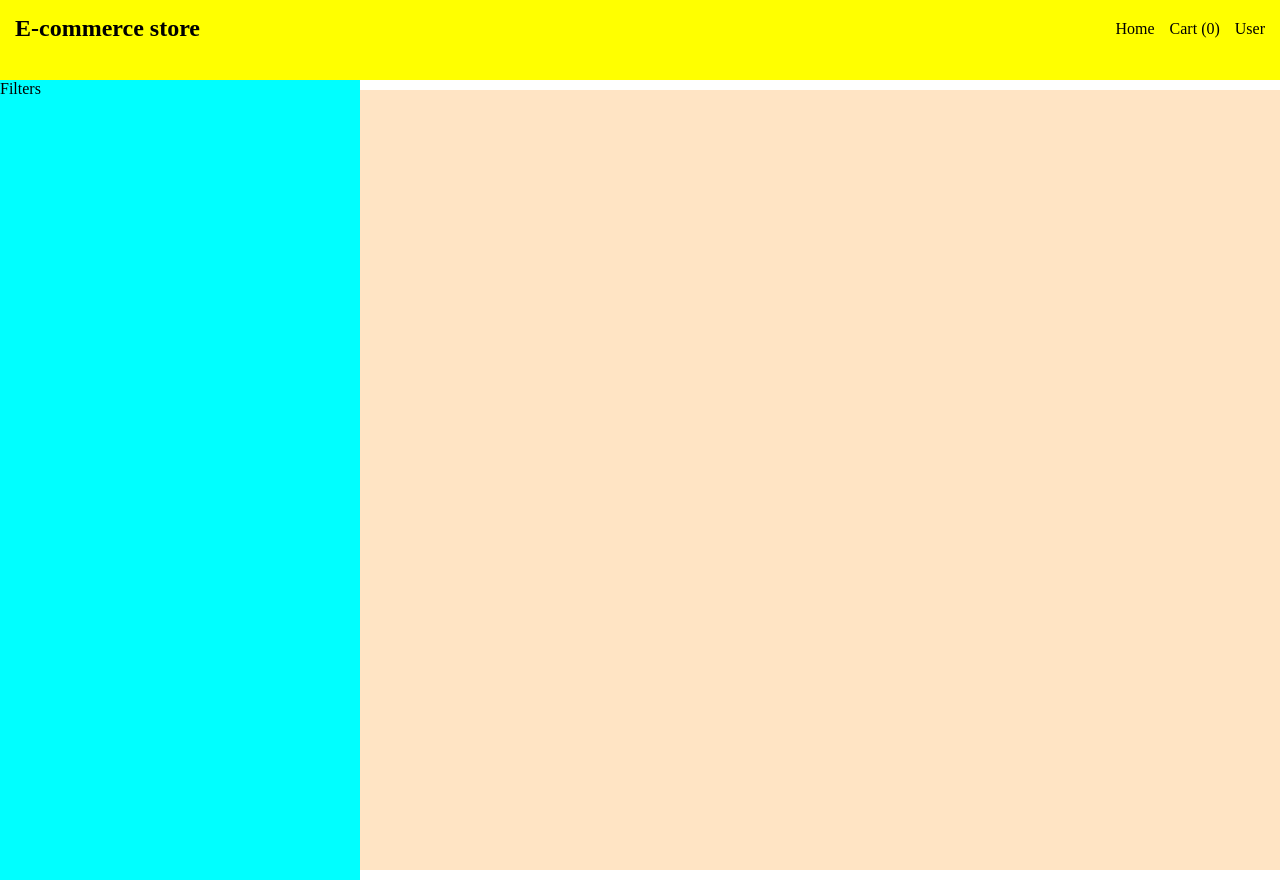
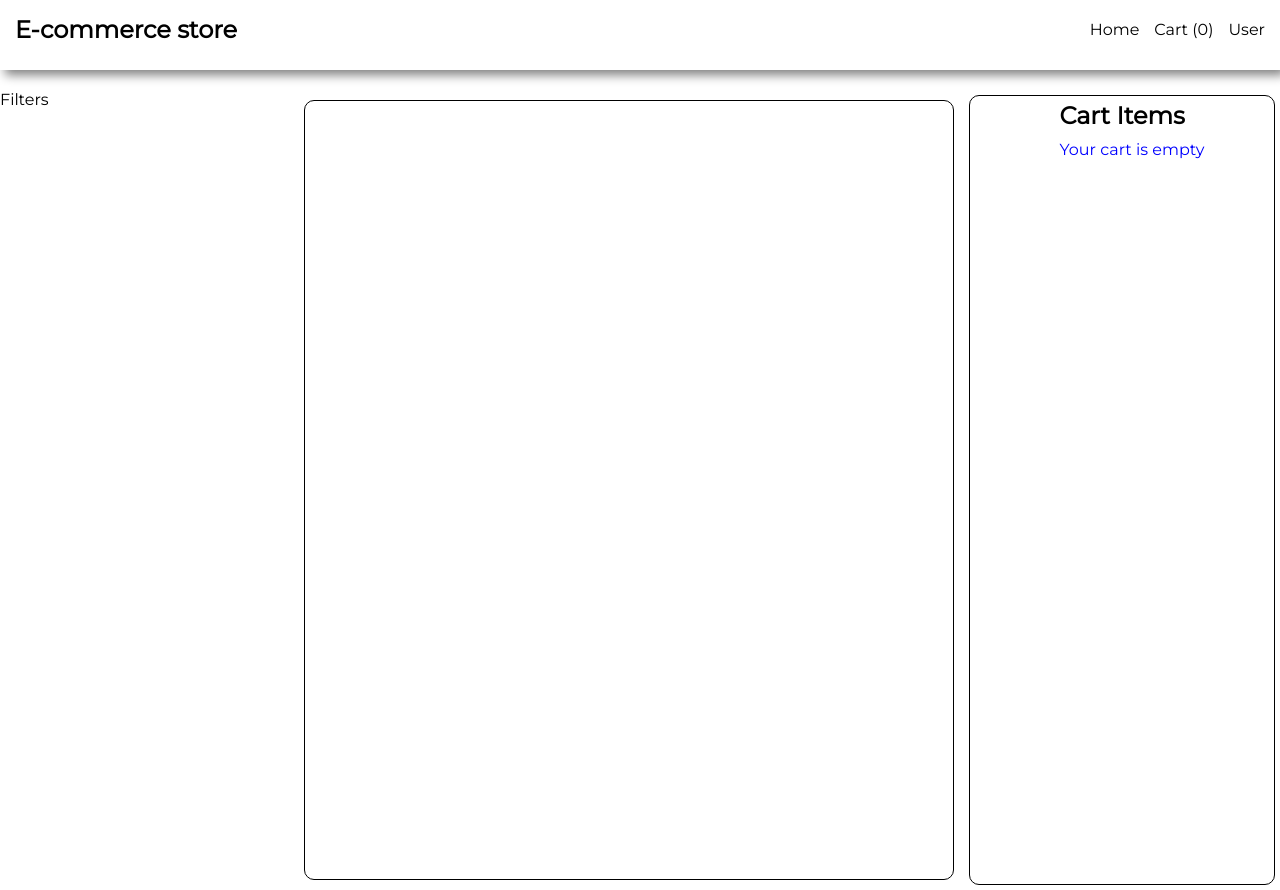
Before and after one commit to Pujarini/vanilla-js-projects, a website built with webpack: page product-listing-page/src/template.html in a window 1280 px wide. Built offline with nearby package versions, Linux system fonts and the light colour scheme; no server answers.

Commit message:
modified css and cart logic added with css

```diff
--- a/product-listing-page/src/styles/main.css
+++ b/product-listing-page/src/styles/main.css
@@ -1,12 +1,26 @@
+@import url("https://fonts.googleapis.com/css2?family=Montserrat&display=swap");
+
 * {
   margin: 0;
   padding: 0;
 }
 
+body {
+  font-family: "Montserrat", sans-serif;
+  overflow: hidden;
+}
+
 nav {
-  background-color: yellow;
-  height: 50px;
+  height: 70px;
   padding: 15px;
+  position: fixed;
+  width: 100%;
+  top: 0;
+  left: 0;
+  right: 0;
+  box-sizing: border-box;
+  box-shadow: 5px 5px 10px grey;
+  z-index: 1;
 }
 
 nav ul {
@@ -30,28 +44,28 @@ nav ul li {
   display: flex;
   justify-content: space-between;
   height: 100vh;
+  margin: 30px auto;
+  position: relative;
+  top: 60px;
+  overflow: auto;
 }
 .filters__container {
-  background-color: aqua;
+  /* background-color: aqua; */
   flex: 1;
 }
 .products__container {
-  flex: 1 500px;
+  flex: 2;
   display: flex;
   justify-content: center;
   align-items: center;
   flex-wrap: wrap;
   gap: 20px;
   padding: 30px;
-  margin: 10px auto;
-  background-color: bisque;
-}
-
-#cart__container {
+  margin: 10px;
+  /* background-color: bisque; */
+  overflow: scroll;
   border: 1px solid;
-  display: none;
-  background-color: orange;
-  flex: 1;
+  border-radius: 10px;
 }
 
 .product-card {
@@ -62,6 +76,7 @@ nav ul li {
   padding: 5px;
   border: 1px solid #d8dfdb;
   border-radius: 5%;
+  gap: 5px;
 }
 
 .product-card img {
@@ -102,3 +117,23 @@ nav ul li {
 .product-card button:hover {
   transform: scale(1.1);
 }
+
+#cart__container {
+  display: flex;
+  flex-direction: column;
+  gap: 10px;
+  padding: 30px;
+  border: 1px solid;
+  border-radius: 10px;
+  flex: 1;
+  overflow: scroll;
+  padding: 5px;
+  align-items: center;
+  margin: 5px;
+}
+
+.cart__info {
+  display: flex;
+  gap: 10px;
+  color: blue;
+}
--- a/product-listing-page/src/utils/addItemsToCart.js
+++ b/product-listing-page/src/utils/addItemsToCart.js
@@ -1,4 +1,40 @@
 const cartContainer = document.getElementById("cart__container");
+const products = document.createElement("div");
+products.className = "cart__products";
+
+let cartTotalCost = 0;
+
+const cartProducts = [];
+
+function cartInfo() {
+  const cartInfo = document.createElement("div");
+  cartInfo.className = "cart__info";
+  const heading = document.createElement("h2");
+  heading.innerHTML = "Cart Items";
+  heading.className = "cart__heading";
+  cartContainer.appendChild(heading);
+
+  const cartCount = document.createElement("span");
+  // cartCount.innerHTML = `Cart Items : ${cartProducts.length}`;
+  cartCount.className = "cart__count";
+
+  const cartValue = document.createElement("span");
+  // cartTotalValue += products[i].price;
+  // cartValue.innerHTML = `Cart Value : ${cartTotalValue}`;
+  cartValue.className = "cart__value";
+
+  const cartItem = document.createElement("div");
+  cartItem.innerHTML = "Your cart is empty";
+  cartItem.className = "cart__status";
+
+  cartInfo.appendChild(cartCount);
+  cartInfo.appendChild(cartValue);
+  cartInfo.appendChild(cartItem);
+
+  cartContainer.appendChild(cartInfo);
+}
+
+cartInfo();
 
 const createCartItem = (product) => {
   const { thumbnail, title, price } = product;
@@ -26,15 +62,25 @@ const createCartItem = (product) => {
   return productCard;
 };
 
-const cartProducts = [];
 const displayCart = (item) => {
   let cartItem = document.createElement("div");
+  const cartInfo = document.querySelector(".cart__info");
+  const cartStatus = cartInfo.querySelector(".cart__status");
+  if (cartStatus) {
+    cartInfo.removeChild(cartStatus);
+  }
+  const cartTotalItems = cartInfo.querySelector(".cart__count");
+  const cartTotalValue = cartInfo.querySelector(".cart__value");
+  cartTotalCost += item.price;
+  cartTotalItems.innerHTML = `Total Items : ${cartProducts.length}`;
+  cartTotalValue.innerHTML = `Total Cart Value : $ ${cartTotalCost}`;
   if (cartProducts.length === 0) {
     cartItem.innerHTML = "Your cart is empty";
   } else {
     cartItem = createCartItem(item);
   }
-  cartContainer.appendChild(cartItem);
+  products.appendChild(cartItem);
+  cartContainer.appendChild(products);
 };
 
 function addItemsToCart(products) {
@@ -44,12 +90,8 @@ function addItemsToCart(products) {
   for (let i = 0; i < cartBtnList.length; i++) {
     cartBtnList[i].addEventListener("click", () => {
       cartProducts.push({ ...products[i] });
+
       displayCart(products[i]);
-      if (cartProducts.length > 0) {
-        cartContainer.style.display = "block";
-      } else {
-        cartContainer.style.display = "none";
-      }
       cartCount.innerHTML = cartProducts.length;
     });
   }
--- a/product-listing-page/src/utils/createProductCard.js
+++ b/product-listing-page/src/utils/createProductCard.js
@@ -1,5 +1,4 @@
 function createProduct(product) {
-  // console.log(cart);
   const { thumbnail, title, price } = product;
   const productCard = document.createElement("div");
   productCard.className = "product-card";
@@ -17,11 +16,11 @@ function createProduct(product) {
   let cartBtn = document.createElement("button");
   cartBtn.innerHTML = "Add to cart";
   cartBtn.className = "cartBtn";
-  productInfoContainer.appendChild(cartBtn);
   productCard.appendChild(img);
   productInfoContainer.appendChild(productName);
   productInfoContainer.appendChild(span);
   productCard.appendChild(productInfoContainer);
+  productInfoContainer.appendChild(cartBtn);
   return productCard;
 }
 
```
